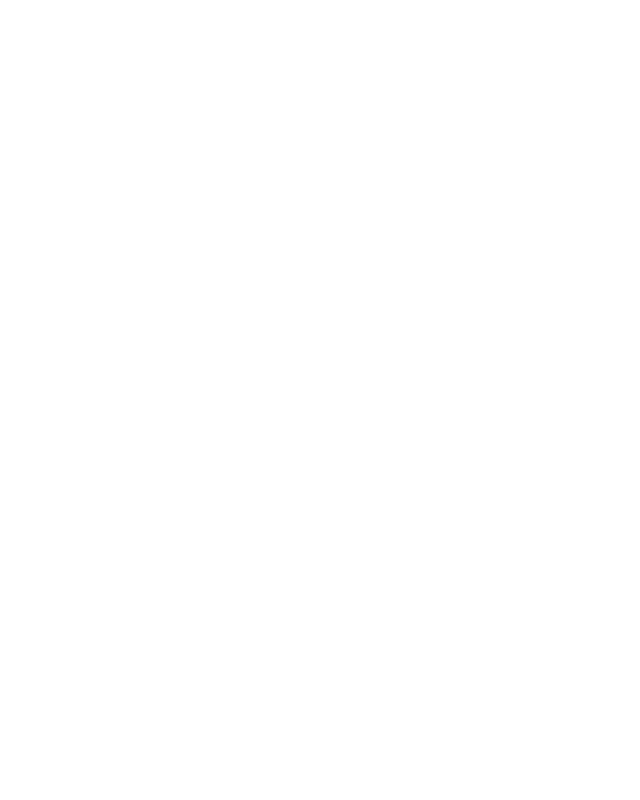
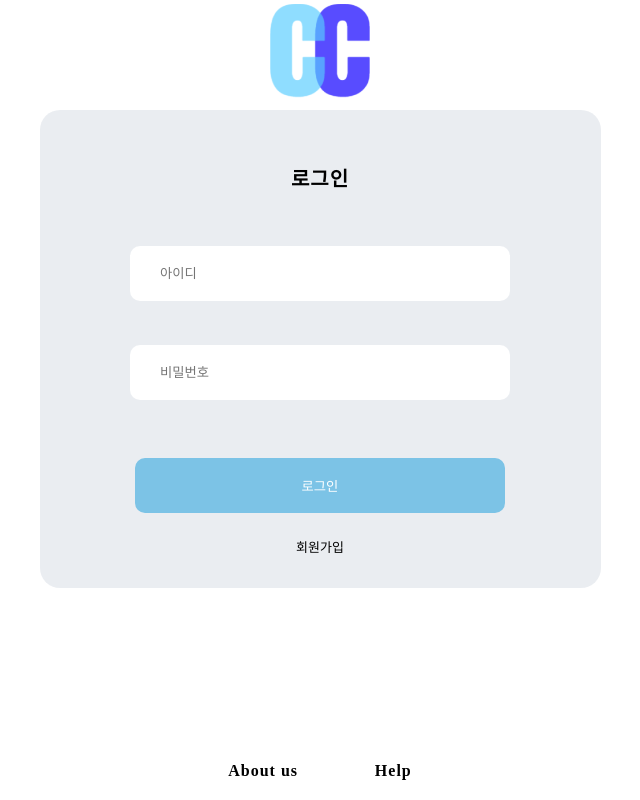
Before and after one commit to 5622lsk/CC, a React (Create React App) app: page /login in a window 1280 px wide. Before the commit this address had no page. Shown: the whole page, without its empty margins (320-960 px from the left). Built offline with nearby package versions, Linux system fonts and the light colour scheme; the HTML template or start-up script is replaced by a standard one.

Commit message:
added loggin page

```diff
--- a/src/App.js
+++ b/src/App.js
@@ -2,6 +2,8 @@
 import React from 'react';
 import Main from "./Pages/Main";
 import './reset.css'
+import Login from "./Pages/Login";
+import Signup from "./Pages/Signup";
 
 
 function App() {
@@ -10,6 +12,8 @@
     <BrowserRouter>
       <Routes>
         <Route path="/" element={<Main />}></Route>
+        <Route path="/login" element={<Login/>}/>
+        <Route path="/signup" element={<Signup/>}/>
       </Routes>
     </BrowserRouter>
   );
--- a/src/Components/Footer.jsx
+++ b/src/Components/Footer.jsx
@@ -4,16 +4,18 @@
 import styled from 'styled-components';
 
 const FooterContain = styled.div`
-  height:10vh;
+  display:flex;
+  height:50px;
   align-items:center;
+  justify-content : center;
   font-size: 16px;
   color: black;
-
 `;
 
 const FooterLink = styled(Link)`
   color: inherit;
   margin-right:3vw;
+  margin-left:3vw;
 `;
 
 export default function Footer() {
--- a/src/Components/Header.jsx
+++ b/src/Components/Header.jsx
@@ -2,8 +2,9 @@
 
 import React from 'react';
 import  '../reset.css';
-import { Link } from 'react-router-dom';
+import { BrowserRouter, Route, Link } from 'react-router-dom';
 import styled from 'styled-components';
+import Login from '../Pages/Login';
 
 const HeaderContainer = styled.div`
 `;
--- /dev/null
+++ b/src/Login.css
@@ -0,0 +1,53 @@
+.LoginContainer {
+    display: flex;
+    flex-direction: column;
+    align-items: center;
+    align-content: space-around;
+    height: 100vh;
+    justify-content: space-around;
+  }
+
+  .LoginBox {
+    width: 521px;
+    height: 438px;
+    background-color: rgba(201, 207, 219, 0.38);
+    border-radius: 20px;
+    display: flex;
+    align-items: center;
+    justify-content: space-around;
+    font-size: 20px;
+    margin-bottom: 150px;
+    flex-direction: column;
+    padding: 20px;
+
+  }
+
+  .LogInput {
+    width: 320px;
+    height: 55px;
+    margin: 10px;
+    border-radius: 10px;
+    border: none;
+    padding: 0 30px 0 30px;
+  }
+
+  .LogInBtn {
+    color: white;
+    background-color: #7CC3E6;
+    border: none;
+    width: 370px;
+    height: 55px;
+    border-radius: 10px;
+  }
+
+  .JoinBtn {
+    border: none;
+    background: none;
+    font-size: small;
+  }
+
+  .logoimg {
+    width: 100px;
+    height: auto;
+
+  }
--- /dev/null
+++ b/src/Pages/Login.jsx
@@ -0,0 +1,47 @@
+/*eslint-disable*/
+
+import React from 'react';
+import { Link, useNavigate } from 'react-router-dom';
+import  '../reset.css';
+import Footer from '../Components/Footer';
+import '../Login.css'
+
+
+
+export default function Login() {
+
+  const navigate = useNavigate();
+
+  const clickLoginBtn = () => {
+    navigate('/')
+  }
+
+  const clickSignupBtn = () => {
+    navigate('/signup')
+  }
+
+  return (
+    <div className='LoginContainer'>
+      <Link to='/'>
+          <img className='logoimg' src={process.env.PUBLIC_URL + '/images/logo_nomargin.png'} alt="로고" />
+      </Link>
+      <div className='LoginBox'>
+        <div style={{
+          width: "auto",
+          height: "70px",
+          display: "flex",
+          alignItems: "center"
+          }}>
+          로그인
+        </div>
+        <input className='LogInput' placeholder='아이디'/>
+        <input className='LogInput' placeholder='비밀번호' type='password'/>
+        <div> {/*로그인 실패시 문구 출력*/}
+        </div>
+        <button onClick={clickLoginBtn} className='LogInBtn'>로그인</button>
+        <button onClick={clickSignupBtn} className='JoinBtn'>회원가입</button>
+      </div>
+      <Footer/>
+    </div>
+  )
+}
--- /dev/null
+++ b/src/Pages/Signup.jsx
@@ -0,0 +1,14 @@
+import React from 'react'
+import Header from '../Components/Header'
+import Footer from '../Components/Footer'
+import '../reset.css'
+
+
+export default function Signup() {
+  return (
+    <div>
+      <Header/>
+      <Footer/>
+    </div>
+  )
+}
```
Also changed, not shown: public/images/Group36.png (added), public/images/logo_nomargin.png (added).
